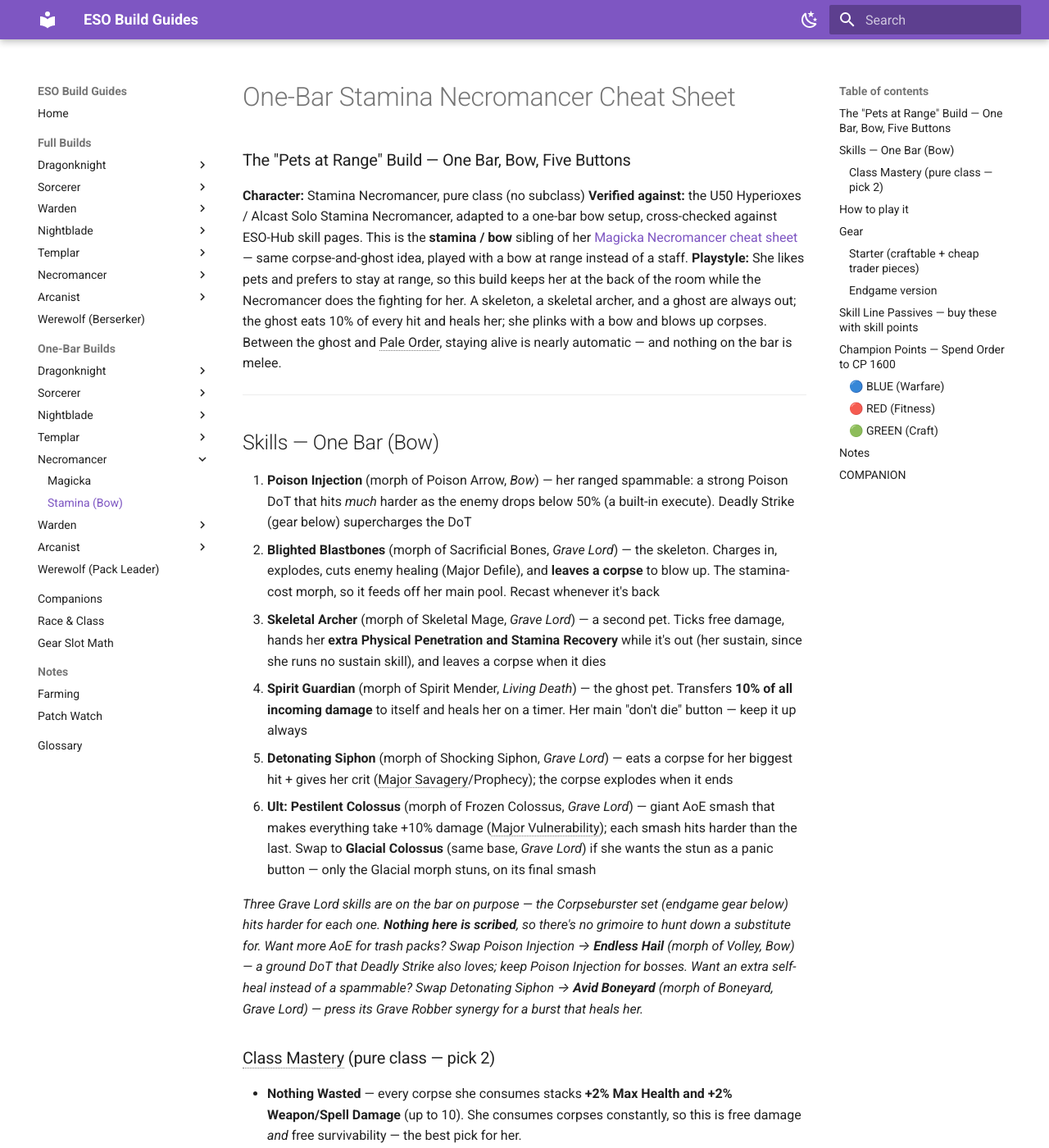
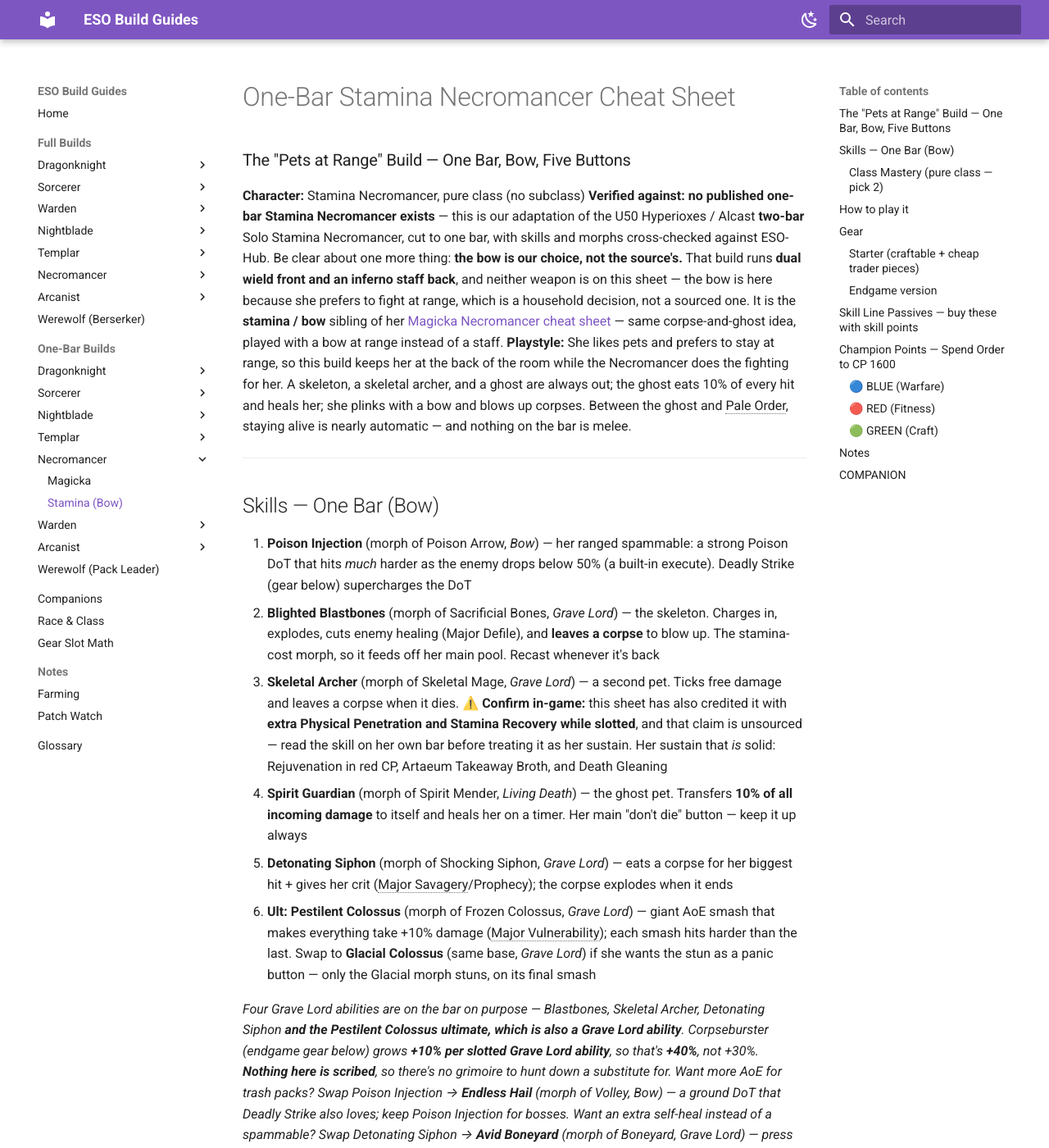
Before and after one commit to txbluemoose/Moose-ESO, an MkDocs documentation site: the page built from docs/one-bar-builds/one-bar-necromancer-stamina.md, in a window 1280 px wide and 1400 px high. Shown: the whole window at 82% size. Built offline with MkDocs 1.6.1 and Material for MkDocs 9.7.7, drawn with Linux system fonts in a browser that asks for light colours; some of the changed text lies outside the part shown.

Commit message:
Fix Templar and Necromancer guides (audit part 6, final)
Templar:
- Both stamina builds switched Channeled Focus -> Restoring Focus (the
  stamina morph: Major Resolve + stamina recovery + a health tick),
  and both one-bars had it re-based to Rune Focus (Restoring Focus is
  the sibling morph, not the base)
- The two Puncturing Sweep builds had no Major Brutality/Sorcery at all,
  since that buff is on Biting Jabs. Added Degeneration on his magicka
  guide; named as the fix (not forced) on her five-slot sheet
- Promoted Elemental Susceptibility to the magicka bar — free to cast
  and the solo Major Breach source
- Added Luminous Shards (3960 Stam+Mag self-synergy) for sustain
- Her stamina sheet had no execute; Radiant Glory promoted onto the bar

Necromancer:
- Corpseburster detonates AT THE CORPSE, which spawns at the enemy —
  not "in a 5m circle around you". That false reason was the stated
  justification for playing melee in two guides
- Removed the unsupported claim that U50 adjusted the corpse system;
  the Necromancer refresh hasn't happened yet
- Grave Lord counts were undersold — the Colossus ultimate counts, so
  Corpseburster is +50%/+40%, not +40%/+30%
- Removed the "122k+" parse from her one-bar; that figure belongs to a
  subclassed heavy-attack build, not a pure-class Pale Order bar

Repo-wide: Deadly Strike body pieces are Medium-only, so several gear
tables listed it on Light or Heavy slots — physically unwearable. Fixed.

Co-Authored-By: Claude Opus 5 <noreply@anthropic.com>
Claude-Session: https://claude.ai/code/session_01JeNkLMzQt5Z4BWGSLDQqfu

```diff
--- a/docs/one-bar-builds/one-bar-necromancer-stamina.md
+++ b/docs/one-bar-builds/one-bar-necromancer-stamina.md
@@ -2,7 +2,7 @@
 ### The "Pets at Range" Build — One Bar, Bow, Five Buttons
 
 **Character:** Stamina Necromancer, pure class (no subclass)
-**Verified against:** the U50 Hyperioxes / Alcast Solo Stamina Necromancer, adapted to a one-bar bow setup, cross-checked against ESO-Hub skill pages. This is the **stamina / bow** sibling of her [Magicka Necromancer cheat sheet](one-bar-necromancer.md) — same corpse-and-ghost idea, played with a bow at range instead of a staff.
+**Verified against:** **no published one-bar Stamina Necromancer exists** — this is our adaptation of the U50 Hyperioxes / Alcast **two-bar** Solo Stamina Necromancer, cut to one bar, with skills and morphs cross-checked against ESO-Hub. Be clear about one more thing: **the bow is our choice, not the source's.** That build runs **dual wield front and an inferno staff back**, and neither weapon is on this sheet — the bow is here because she prefers to fight at range, which is a household decision, not a sourced one. It is the **stamina / bow** sibling of her [Magicka Necromancer cheat sheet](one-bar-necromancer.md) — same corpse-and-ghost idea, played with a bow at range instead of a staff.
 **Playstyle:** She likes pets and prefers to stay at range, so this build keeps her at the back of the room while the Necromancer does the fighting for her. A skeleton, a skeletal archer, and a ghost are always out; the ghost eats 10% of every hit and heals her; she plinks with a bow and blows up corpses. Between the ghost and Pale Order, staying alive is nearly automatic — and nothing on the bar is melee.
 
 ---
@@ -11,17 +11,17 @@
 
 1. **Poison Injection** (morph of Poison Arrow, *Bow*) — her ranged spammable: a strong Poison DoT that hits *much* harder as the enemy drops below 50% (a built-in execute). Deadly Strike (gear below) supercharges the DoT
 2. **Blighted Blastbones** (morph of Sacrificial Bones, *Grave Lord*) — the skeleton. Charges in, explodes, cuts enemy healing (Major Defile), and **leaves a corpse** to blow up. The stamina-cost morph, so it feeds off her main pool. Recast whenever it's back
-3. **Skeletal Archer** (morph of Skeletal Mage, *Grave Lord*) — a second pet. Ticks free damage, hands her **extra Physical Penetration and Stamina Recovery** while it's out (her sustain, since she runs no sustain skill), and leaves a corpse when it dies
+3. **Skeletal Archer** (morph of Skeletal Mage, *Grave Lord*) — a second pet. Ticks free damage and leaves a corpse when it dies. ⚠️ **Confirm in-game:** this sheet has also credited it with **extra Physical Penetration and Stamina Recovery while slotted**, and that claim is unsourced — read the skill on her own bar before treating it as her sustain. Her sustain that *is* solid: Rejuvenation in red CP, Artaeum Takeaway Broth, and Death Gleaning
 4. **Spirit Guardian** (morph of Spirit Mender, *Living Death*) — the ghost pet. Transfers **10% of all incoming damage** to itself and heals her on a timer. Her main "don't die" button — keep it up always
 5. **Detonating Siphon** (morph of Shocking Siphon, *Grave Lord*) — eats a corpse for her biggest hit + gives her crit (Major Savagery/Prophecy); the corpse explodes when it ends
 - **Ult: Pestilent Colossus** (morph of Frozen Colossus, *Grave Lord*) — giant AoE smash that makes everything take +10% damage (Major Vulnerability); each smash hits harder than the last. Swap to **Glacial Colossus** (same base, *Grave Lord*) if she wants the stun as a panic button — only the Glacial morph stuns, on its final smash
 
-*Three Grave Lord skills are on the bar on purpose — the Corpseburster set (endgame gear below) hits harder for each one. **Nothing here is scribed**, so there's no grimoire to hunt down a substitute for. Want more AoE for trash packs? Swap Poison Injection → **Endless Hail** (morph of Volley, *Bow*) — a ground DoT that Deadly Strike also loves; keep Poison Injection for bosses. Want an extra self-heal instead of a spammable? Swap Detonating Siphon → **Avid Boneyard** (morph of Boneyard, *Grave Lord*) — press its Grave Robber synergy for a burst that heals her.*
+*Four Grave Lord abilities are on the bar on purpose — Blastbones, Skeletal Archer, Detonating Siphon **and the Pestilent Colossus ultimate, which is also a Grave Lord ability**. Corpseburster (endgame gear below) grows **+10% per slotted Grave Lord ability**, so that's **+40%**, not +30%. **Nothing here is scribed**, so there's no grimoire to hunt down a substitute for. Want more AoE for trash packs? Swap Poison Injection → **Endless Hail** (morph of Volley, *Bow*) — a ground DoT that Deadly Strike also loves; keep Poison Injection for bosses. Want an extra self-heal instead of a spammable? Swap Detonating Siphon → **Avid Boneyard** (morph of Boneyard, *Grave Lord*) — press its Grave Robber synergy for a burst that heals her.*
 
 ### Class Mastery (pure class — pick 2)
 - **Nothing Wasted** — every corpse she consumes stacks **+2% Max Health and +2% Weapon/Spell Damage** (up to 10). She consumes corpses constantly, so this is free damage *and* free survivability — the best pick for her.
 - **Pound of Flesh** — chance on taking damage to heal her and restore **stamina**. Pure "don't die" glue that also feeds her stamina pool and needs no setup.
-- *Max-damage swap:* trade Pound of Flesh → **Cycle Unending** (+1% damage per 1% Health she has above the target) when a fight isn't scary — her big health pool turns straight into damage.
+- *Max-damage swap:* trade Pound of Flesh → **Cycle Unending** (+1% damage per 1% Health she has above the target, **capped at +25%**; 12% against players) when a fight isn't scary — her big health pool turns straight into damage, up to that cap.
 
 *Both key off Bone Tyrant passives (which she buys with skill points — no Bone Tyrant skill needed on the bar). Class Mastery is the U50 system — confirm the exact numbers and that both slot together on her bar in-game.*
 
@@ -53,17 +53,17 @@ Order's Wrath comes off her husband's crafting station; Deadly Strike is cheap f
 | Shoulders | Medium | Divines | Stamina | Order's Wrath |
 | Chest | **Heavy** | Divines | Stamina | Order's Wrath |
 | Hands | Medium | Divines | Stamina | Order's Wrath |
-| Belt | Medium | Divines | Stamina | Order's Wrath |
+| Belt | **Light** | Divines | Stamina | Order's Wrath |
 | Legs | Medium | Divines | Stamina | Order's Wrath |
-| Boots | **Light** | Divines | Stamina | Deadly Strike |
+| Boots | Medium | Divines | Stamina | Deadly Strike |
 | Necklace + Ring 1 | — | Bloodthirsty | Weapon Damage | Deadly Strike |
 | Ring 2 | — | — (mythic) | — | **Ring of the Pale Order** |
 | Bow | — | Infused | Weapon Damage | Deadly Strike (a bow = 2 set pieces) |
 
-*Deadly Strike = the bow (2 pieces) + 2 jewelry + boots (5 total). It boosts **DoTs and channels** 15% — and Poison Injection, the Siphon tether, and Blastbones are exactly that, so it's near-BiS and cheap from guild traders (Cyrodiil set). Order's Wrath (5 body) is pure crit. In-game tooltips override — confirm on her bar.*
+*Deadly Strike = the bow (2 pieces) + 2 jewelry + boots (5 total). It boosts **DoTs and channels** 15% — and Poison Injection, the Siphon tether, and Blastbones are exactly that, so it's near-BiS and cheap from guild traders (Cyrodiil set — never craftable). **Its body pieces only exist in Medium**, so the Deadly Strike boot has to be one of her Medium slots; the odd Light piece goes on the belt and the odd Heavy on the chest. Order's Wrath (5 body) is pure crit. In-game tooltips override — confirm on her bar.*
 
 ### Endgame version
-Swap the 5 **Order's Wrath** body pieces to **Corpseburster** (Infinite Archive) — now every corpse she blows up detonates for bonus Disease damage around the target, and it scales up for each of her three Grave Lord skills. Keep **Deadly Strike** on bow/jewelry/boots, **Slimecraw** head, **Ring of the Pale Order**. That's the full endgame setup with nothing scribed.
+Swap the 5 **Order's Wrath** body pieces to **Corpseburster** (Infinite Archive) — now every corpse she consumes detonates for bonus Disease damage **at the corpse**, hitting everything within 5m of it (corpses drop where the enemy died, which on a bow build is comfortably away from her), and it grows **+10% per slotted Grave Lord ability — four of them here, so +40%**. Keep **Deadly Strike** on bow/jewelry/boots, **Slimecraw** head, **Ring of the Pale Order**. That's the full endgame setup with nothing scribed.
 
 **Mundus:** The Thief (crit) — The Lady for brutal content
 **Attributes:** 64 Stamina; shift toward Health when struggling (Cycle Unending, if slotted, even pays her back for it)
@@ -76,7 +76,7 @@ Swap the 5 **Order's Wrath** body pieces to **Corpseburster** (Infinite Archive)
 ## Skill Line Passives — buy these with skill points
 
 Buy every passive in every line she has a skill slotted from:
-- **Grave Lord:** all — three skills live here; **Death Gleaning** (resources when a damaged enemy dies) and the corpse passives are her sustain and her damage
+- **Grave Lord:** all — three skills *and* her ultimate live here; **Death Gleaning** (resources when a damaged enemy dies) and the corpse passives are her sustain and her damage
 - **Living Death:** all — Spirit Guardian lives here, and this line's passives are her healing and mitigation
 - **Bone Tyrant:** buy the passives even with nothing slotted — **Corpse Consumption** and **Reusable Parts** feed her Class Mastery picks; check tooltips for which apply passively
 - **Bow:** all — Hawk Eye, Hasty Retreat, Ranger, Accuracy boost her spammable and DoTs directly — HIGH
@@ -102,7 +102,7 @@ Buy every passive in every line she has a skill slotted from:
 | 3 | **Fighting Finesse** | **SLOT** (50) | bigger crits (Detonating Siphon gives her crit) |
 | 4 | **Wrathful Strikes** | **SLOT** (50) | flat damage on everything |
 | 5 | Precision | buy max (20) | crit chance |
-| 6 | Piercing | buy max (20) | penetration (Skeletal Archer already adds some) |
+| 6 | Piercing | buy max (20) | penetration — her main source, since she has no Major Breach skill on the bar |
 | 7 | Tireless Discipline | buy max (20) | max stamina — her primary pool |
 | 8 | Eldritch Insight | buy max (20) | max magicka (a few class skills cost it) |
 | 9 | Blessed | buy max (20) | her heals — Spirit Guardian, Grave Robber — hit harder |
@@ -136,7 +136,7 @@ Buy every passive in every line she has a skill slotted from:
 | 12 | Celerity | buy (50), swap option | movement fights |
 | 13 | Bloody Renewal | buy (50), swap option | stamina back on kills — delve/trash farming |
 
-*1–9 ≈ the 1250 budget; 10–13 take her to 1600. Note: unlike her husband (who leans on Skeletal Archer's stamina recovery and an Absorb Stamina dagger), she runs no sustain skill, so recovery stars earn their keep — keep Rejuvenation slotted, and keep the Archer summoned for its Stamina Recovery.*
+*1–9 ≈ the 1250 budget; 10–13 take her to 1600. Note: unlike her husband (who has an Absorb Stamina dagger enchant), she runs no sustain skill, so recovery stars earn their keep — keep Rejuvenation slotted and stay on Artaeum Takeaway Broth. The Skeletal Archer's Stamina Recovery is an unconfirmed claim (see the skills list) — don't build her sustain plan around it until it's read off a tooltip.*
 
 ### 🟢 GREEN (Craft)
 
@@ -152,14 +152,14 @@ Buy every passive in every line she has a skill slotted from:
 ---
 
 ## Notes
-- **The ghost and the archer are the build.** If Spirit Guardian ever drops, re-summon it before anything else — that 10% transfer plus its heal is most of her survivability. Keep Skeletal Archer up too; it's her only stamina-recovery source on the bar.
+- **The ghost and the archer are the build.** If Spirit Guardian ever drops, re-summon it before anything else — that 10% transfer plus its heal is most of her survivability. Keep Skeletal Archer up too, for its free damage and the corpse it leaves (its ⚠️ unconfirmed Stamina Recovery would be a bonus, not the plan).
 - **She never has to melee.** Everything here is a bow, a summon, or a corpse blowing up at range — it suits her exactly the way the pet Sorcerer does.
 - **Nothing on this bar is scribed** — she never has to hunt down a non-scribed substitute.
 - The corpse loop is the only thing to learn: throw Blastbones, eat the corpse with Siphon, plink Poison Injection. If corpses ever run dry, the Archer and Blastbones both leave one when they die.
 - Pestilent Colossus is her burst button, not a stun — if she wants a panic-button stun, swap the ult to Glacial Colossus (same base skill); its final smash stuns and buys her breathing room in a bad pull.
 - Pairs perfectly with either DK tank or a tank companion: they hold the hits, she raises pets and deletes the room from the back.
 
-*Source: Hyperioxes / Alcast U50 Solo Stamina Necromancer, adapted to one-bar bow; skill morphs cross-checked against ESO-Hub and Alcast U50. Corpseburster is a set (Infinite Archive), not a skill. Verify Class Mastery numbers and any renamed Necromancer skills against U50 in-game tooltips. Revised 2026-08-16.*
+*Source: **our** one-bar adaptation of the U50 Hyperioxes / Alcast **two-bar** Solo Stamina Necromancer — no published one-bar Stamina Necromancer exists, and **the bow is our choice**: the cited build runs dual wield front + inferno staff back. Skill morphs cross-checked against ESO-Hub and Alcast U50. Corpseburster is a set (Infinite Archive), not a skill, and its blast is centred on the consumed corpse (5m), not on her. Skeletal Archer's penetration / stamina-recovery claim is flagged unverified. Necromancer has not had its class refresh — U50 changed no Necromancer skills — but verify Class Mastery numbers against in-game tooltips. Revised 2026-08-18.*
 
 ---
 
```
Also changed, not shown: other parts of docs/one-bar-builds/one-bar-necromancer-stamina.md (+1 -1 lines), docs/full-builds/necromancer.md (+2 -2 lines), docs/full-builds/stamina-necromancer.md (+1 -1 lines), docs/one-bar-builds/one-bar-necromancer.md (+6 -6 lines).
